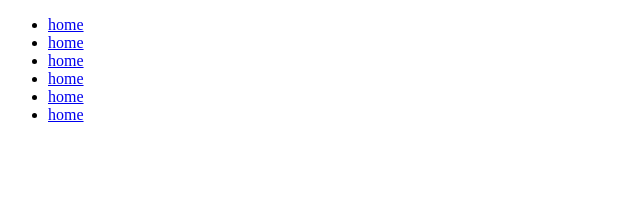
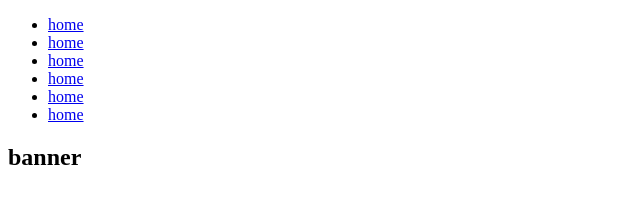
Before and after one commit to rasel2339/test_git, a plain HTML site: page index.html in a window 1280 px wide. Shown: the whole page, without its empty margins (0-640 px from the left). Drawn offline with Linux system fonts and the light colour scheme.

Commit message:
after banner

```diff
--- a/index.html
+++ b/index.html
@@ -17,5 +17,11 @@
 			</ul>
 		</div>
 	</div>
+
+	<div class="banner_area">
+		<div class="banner">
+			<h2>banner</h2>
+		</div>
+	</div>
 </body>
 </html>
```
